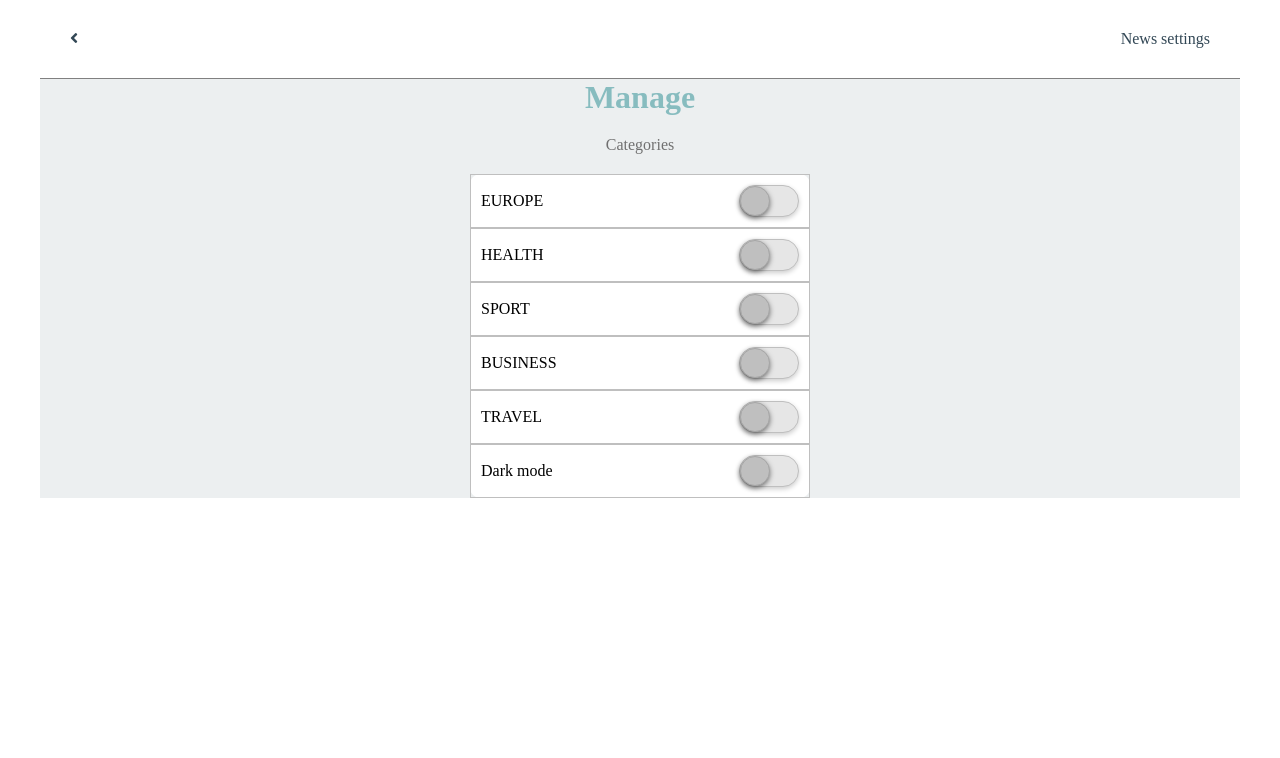
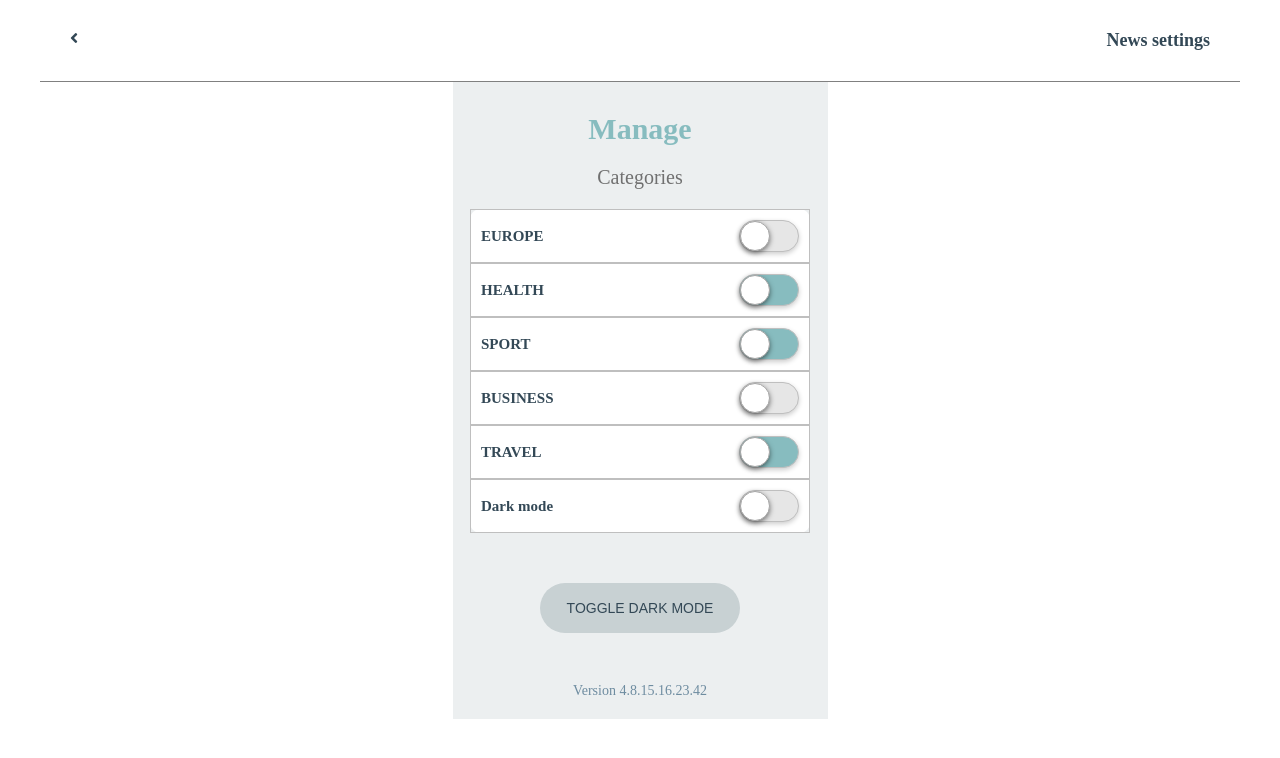
Before and after one commit to rts-cmk-wu06/newsbox-DEJENERUTA, a website: page settings.html in a window 1280 px wide. Drawn offline with nearby package versions, Linux system fonts and the light colour scheme; no server answers.

Commit message:
create toggle and dark mode

```diff
--- /dev/null
+++ b/js/setting.js
@@ -0,0 +1,35 @@
+document
+  .getElementById("toggle-button-1")
+  .addEventListener("click", (event) => {
+    console.log("Toggle button 1 was toggled", event.target.checked);
+  });
+
+document
+  .getElementById("toggle-button-2")
+  .addEventListener("click", (event) => {
+    console.log("Toggle button 2 was toggled", event.target.checked);
+  });
+
+document
+  .getElementById("toggle-button-3")
+  .addEventListener("click", (event) => {
+    console.log("Toggle button 3 was toggled", event.target.checked);
+  });
+
+document
+  .getElementById("toggle-button-4")
+  .addEventListener("click", (event) => {
+    console.log("Toggle button 4 was toggled", event.target.checked);
+  });
+
+document
+  .getElementById("toggle-button-5")
+  .addEventListener("click", (event) => {
+    console.log("Toggle button 5 was toggled", event.target.checked);
+  });
+
+document
+  .getElementById("toggle-button-dark-mode")
+  .addEventListener("click", (event) => {
+    document.querySelector("body").classList.toggle("dark");
+  });
--- a/settings.html
+++ b/settings.html
@@ -25,9 +25,11 @@
             <li>
               <i class="fas fa-angle-left angle-icon"></i>
             </li>
-            <li>
-              <a href="">News settings</a>
-            </li>
+            <a href="seteting.html">
+              <li class="setting">
+                <a href="">News settings</a>
+              </li>
+            </a>
           </ul>
         </nav>
       </header>
@@ -46,28 +48,28 @@
           <label class="toggle-button-wrapper" for="toggle-button-2">
             <span>HEALTH</span>
             <input type="checkbox" id="toggle-button-2" />
-            <div class="toggle-wrapper">
+            <div class="toggle-wrapper colored">
               <div class="toggle"></div>
             </div>
           </label>
           <label class="toggle-button-wrapper" for="toggle-button-3">
             <span>SPORT</span>
             <input type="checkbox" id="toggle-button-3" />
+            <div class="toggle-wrapper colored">
+              <div class="toggle"></div>
+            </div>
+          </label>
+          <label class="toggle-button-wrapper" for="toggle-button-4">
+            <span>BUSINESS</span>
+            <input type="checkbox" id="toggle-button-4" />
             <div class="toggle-wrapper">
               <div class="toggle"></div>
             </div>
           </label>
-          <label class="toggle-button-wrapper" for="toggle-button-3">
-            <span>BUSINESS</span>
-            <input type="checkbox" id="toggle-button-3" />
-            <div class="toggle-wrapper">
-              <div class="toggle"></div>
-            </div>
-          </label>
-          <label class="toggle-button-wrapper" for="toggle-button-3">
+          <label class="toggle-button-wrapper" for="toggle-button-5">
             <span>TRAVEL</span>
-            <input type="checkbox" id="toggle-button-3" />
-            <div class="toggle-wrapper">
+            <input type="checkbox" id="toggle-button-5" />
+            <div class="toggle-wrapper colored">
               <div class="toggle"></div>
             </div>
           </label>
@@ -79,13 +81,17 @@
             </div>
           </label>
         </div>
+        <button class="Toggle Dark mod">
+          <p class="toggle-txt">TOGGLE DARK MODE</p>
+        </button>
+        <p class="version">Version 4.8.15.16.23.42</p>
       </main>
       <!-- main -->
       <footer></footer>
       <!-- footer -->
       <script src="https://unpkg.com/axios/dist/axios.min.js"></script>
       <!-- axios link -->
-      <script src="js/script.js"></script>
+      <script src="js/setting.js"></script>
       <!-- <script src="js/gulpfile.js"></script> -->
     </div>
   </body>
--- a/style.css
+++ b/style.css
@@ -2,6 +2,11 @@
   padding: 0;
   margin: 0;
   box-sizing: border-box;
+}
+html,
+body,
+main {
+  height: 100%;
 }
 img {
   width: 100%;
@@ -101,12 +106,22 @@ article {
   border-bottom: 1px solid gray;
 }
 /* setting page */
-html,
-body,
-main {
-  height: 100%;
+
+.setting {
+  color: #324755;
+  font-size: 18px;
+  font-weight: bold;
 }
-
+.setting-title {
+  color: #87bcbf;
+  font-size: 30px;
+  font-weight: bold;
+  margin-top: 30px;
+}
+.setting-sub-title {
+  color: #707070;
+  font-size: 20px;
+}
 main {
   display: flex;
   align-items: center;
@@ -114,6 +129,8 @@ main {
   flex-direction: column;
   gap: 20px;
   background-color: #eceff0;
+  width: 375px;
+  margin: 0 auto;
 }
 .main-toggle-container {
   background-color: #ffffff;
@@ -121,12 +138,7 @@ main {
   border-radius: 10px;
   border: inherit;
 }
-.setting-title {
-  color: #87bcbf;
-}
-.setting-sub-title {
-  color: #707070;
-}
+
 .toggle-button-wrapper {
   max-width: 600px;
   width: 100%;
@@ -136,7 +148,11 @@ main {
   justify-content: space-between;
   align-items: center;
 }
-
+span {
+  color: #334856;
+  font-size: 15px;
+  font-weight: bold;
+}
 .toggle-button-wrapper input[type="checkbox"] {
   display: none;
 }
@@ -150,12 +166,15 @@ main {
   border-radius: 16px;
   position: relative;
 }
+.colored {
+  background-color: #87bcbf;
+}
 
 .toggle {
   width: 30px;
   height: 30px;
   border: 1px solid hsl(0, 0%, 65%);
-  background-color: hsl(0, 0%, 75%);
+  background-color: #ffffff;
   box-shadow: 0 2px 5px hsla(0, 0%, 0%, 50%);
   border-radius: 15px;
   position: absolute;
@@ -187,3 +206,22 @@ body.dark .toggle {
   background-color: hsl(0, 0%, 25%);
   box-shadow: 0 2px 5px hsla(0, 0%, 100%, 50%);
 }
+button {
+  width: 200px;
+  height: 50px;
+  border-radius: 30px;
+  margin: 30px;
+  background-color: #c8d1d3;
+  border: none;
+}
+.toggle-txt {
+  font-size: 14px;
+  color: #334856;
+  justify-content: center;
+  align-items: center;
+}
+.version {
+  margin-bottom: 20px;
+  color: #6e8ca0;
+  font-size: 14px;
+}
```
Also changed, not shown: index.html (+5 -3 lines), projektdokumentation.md (+1 -1 lines).
